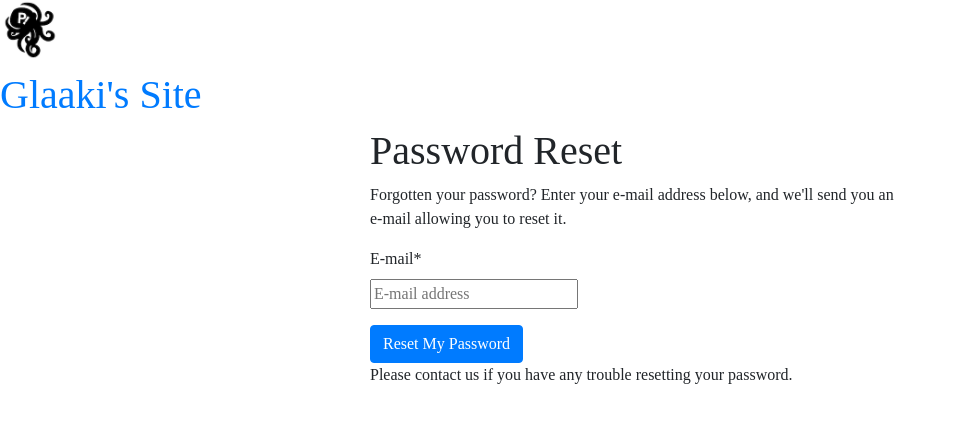
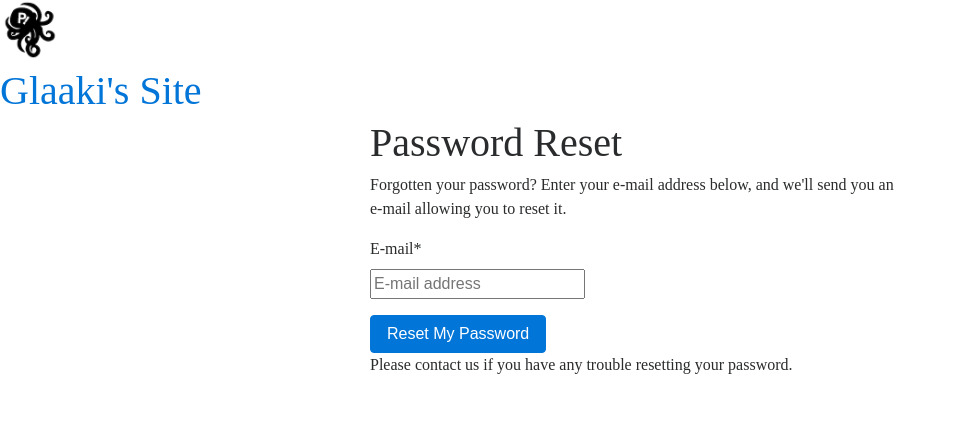
Before and after one commit to glaaki/ruh-roh, a Django app: page /accounts/password/reset/ in a window 1280 px wide. Shown: the top 423 px of the page, without its empty margins (0-956 px from the left). Run offline with Django 3.2, Linux system fonts and the light colour scheme; some libraries are stand-ins or nearby versions.

Commit message:
updated to bootstrap4 alpha 6

```diff
--- a/ruh_roh/templates/base.html
+++ b/ruh_roh/templates/base.html
@@ -15,7 +15,7 @@
 
     {% block css %}
     <!-- Latest compiled and minified Bootstrap 4 Alpha 4 CSS -->
-    <link rel="stylesheet" href="https://maxcdn.bootstrapcdn.com/bootstrap/4.0.0-alpha.4/css/bootstrap.min.css" integrity="sha384-2hfp1SzUoho7/TsGGGDaFdsuuDL0LX2hnUp6VkX3CUQ2K4K+xjboZdsXyp4oUHZj" crossorigin="anonymous">
+	<link rel="stylesheet" href="https://maxcdn.bootstrapcdn.com/bootstrap/4.0.0-alpha.6/css/bootstrap.min.css" integrity="sha384-rwoIResjU2yc3z8GV/NPeZWAv56rSmLldC3R/AZzGRnGxQQKnKkoFVhFQhNUwEyJ" crossorigin="anonymous">
 
     <!-- Your stuff: Third-party CSS libraries go here -->
 
@@ -64,7 +64,7 @@
       <!-- Required by Bootstrap v4 Alpha 4 -->
       <script src="https://ajax.googleapis.com/ajax/libs/jquery/3.1.1/jquery.min.js" integrity="sha384-3ceskX3iaEnIogmQchP8opvBy3Mi7Ce34nWjpBIwVTHfGYWQS9jwHDVRnpKKHJg7" crossorigin="anonymous"></script>
       <script src="https://cdnjs.cloudflare.com/ajax/libs/tether/1.3.7/js/tether.min.js" integrity="sha384-XTs3FgkjiBgo8qjEjBk0tGmf3wPrWtA6coPfQDfFEY8AnYJwjalXCiosYRBIBZX8" crossorigin="anonymous"></script>
-      <script src="https://maxcdn.bootstrapcdn.com/bootstrap/4.0.0-alpha.4/js/bootstrap.min.js" integrity="sha384-VjEeINv9OSwtWFLAtmc4JCtEJXXBub00gtSnszmspDLCtC0I4z4nqz7rEFbIZLLU" crossorigin="anonymous"></script>
+	  <script src="https://maxcdn.bootstrapcdn.com/bootstrap/4.0.0-alpha.6/js/bootstrap.min.js" integrity="sha384-vBWWzlZJ8ea9aCX4pEW3rVHjgjt7zpkNpZk+02D9phzyeVkE+jo0ieGizqPLForn" crossorigin="anonymous"></script>
 
       <!-- Your stuff: Third-party javascript libraries go here -->
 
```
